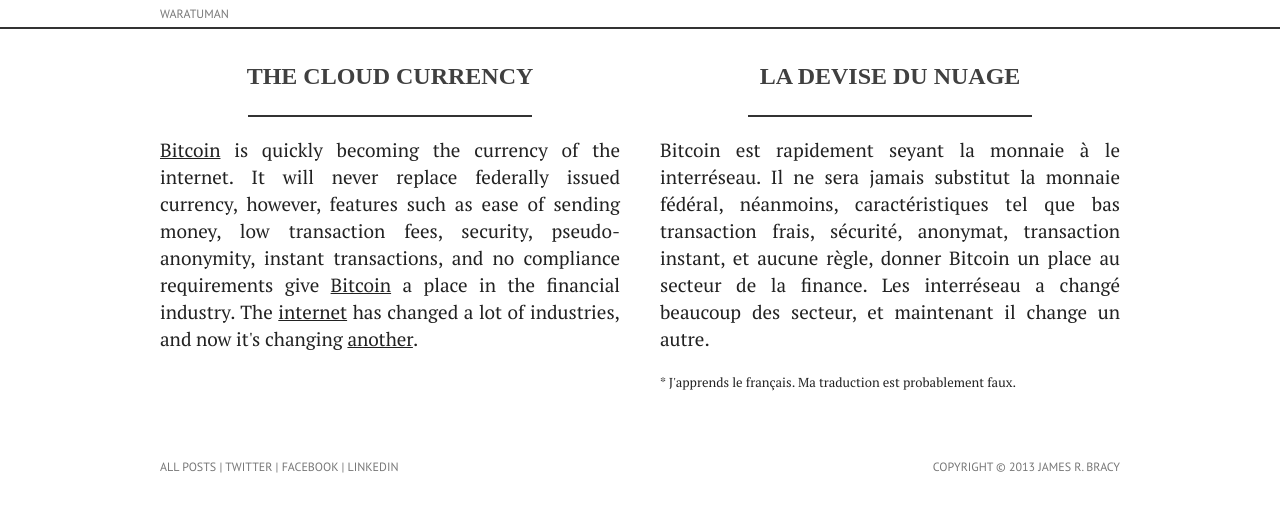
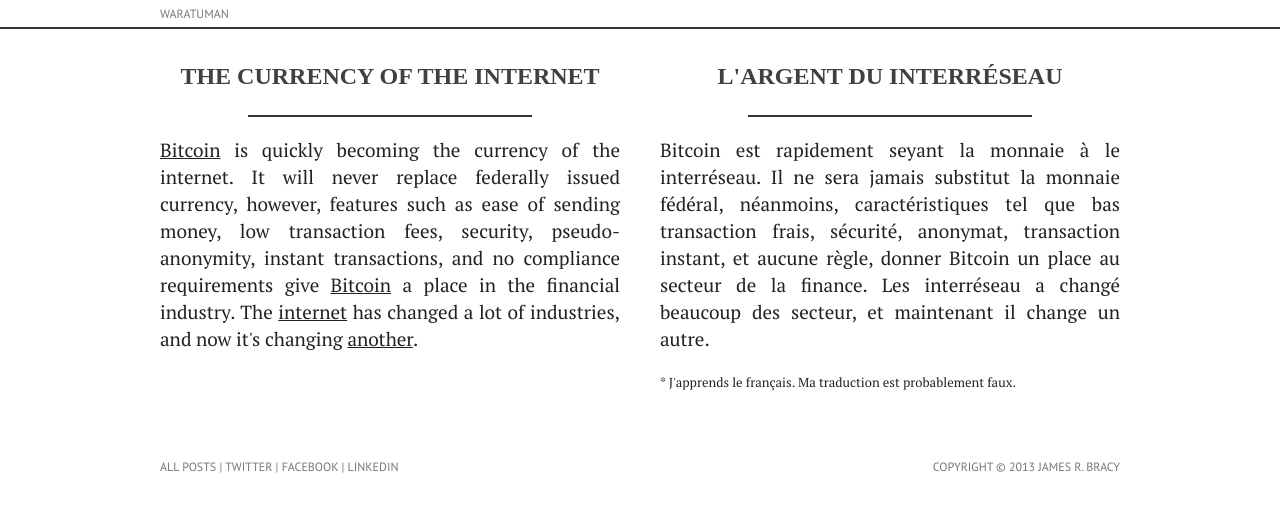
Before and after one commit to waratuman/waratuman.github.com, a Jekyll site: the page built from _posts/2013-06-08-the-cloud-currency.html, in a window 1280 px wide. Shown: the top 512 px of the page. Built offline with Jekyll 4.4.1, drawn with Linux system fonts in a browser that asks for light colours; some web fonts are replaced; Markdown is read by kramdown in place of the engine named in the settings.

Commit message:
Updating translation.

```diff
--- a/_posts/2013-06-08-the-cloud-currency.html
+++ b/_posts/2013-06-08-the-cloud-currency.html
@@ -1,6 +1,6 @@
 ---
-title: The Cloud Currency
-title_fr: La devise du nuage
+title: The Currency of the Internet
+title_fr: L'argent du interréseau
 author: James R. Bracy
 layout: post
 ---
--- a/assets/application.css
+++ b/assets/application.css
@@ -1,5 +1,4 @@
 @charset "UTF-8";
-@import url(http://fonts.googleapis.com/css?family=Gentium+Book+Basic:400,400italic,700,700italic);
 @import url(http://fonts.googleapis.com/css?family=PT+Serif:400,700,400italic,700italic);
 @import url(http://fonts.googleapis.com/css?family=PT+Sans);
 /* normalize.css v1.1.2 | MIT License | git.io/normalize */
--- a/resources/scss/application.scss
+++ b/resources/scss/application.scss
@@ -3,7 +3,6 @@
 @import 'bourbon/bourbon';
 @import 'type';
 
-@import url(http://fonts.googleapis.com/css?family=Gentium+Book+Basic:400,400italic,700,700italic);
 @import url(http://fonts.googleapis.com/css?family=PT+Serif:400,700,400italic,700italic);
 @import url(http://fonts.googleapis.com/css?family=PT+Sans);
 
```
